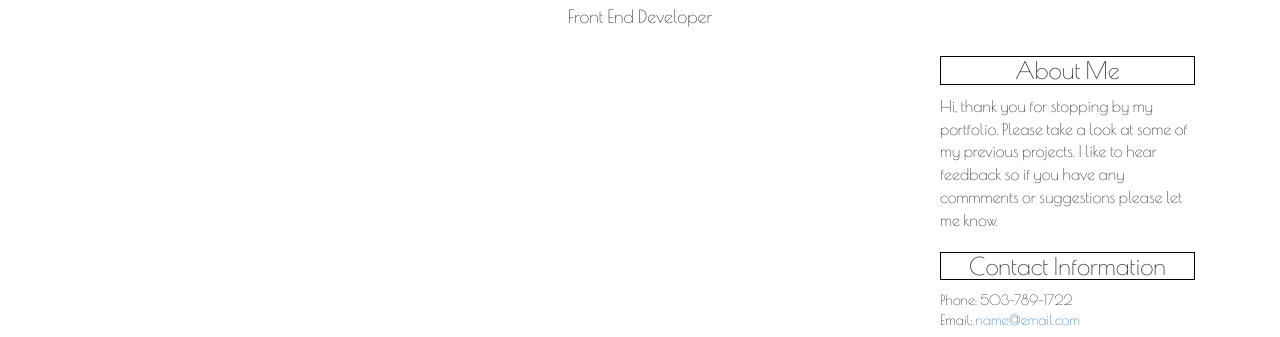
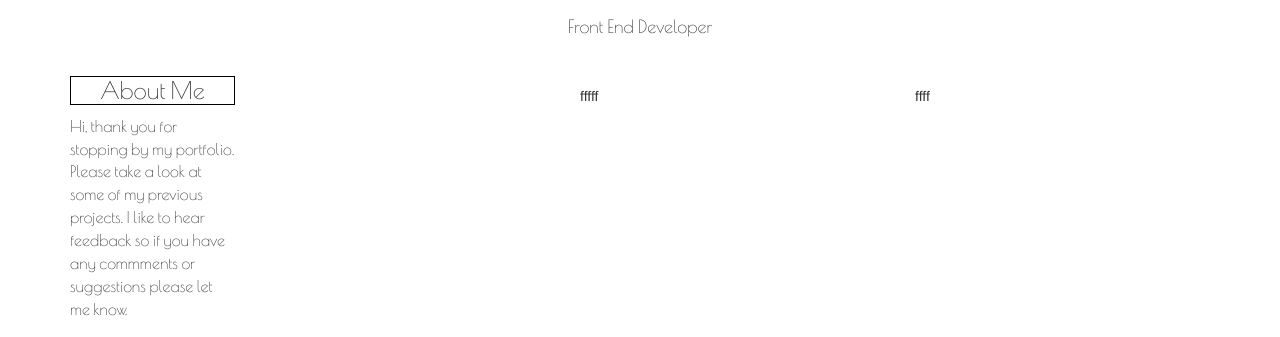
Before and after one commit to NikiGarner/First-Portfolio, a plain HTML site: page index.html in a window 1280 px wide. Shown: the part 63-400 px from the top of the page. Drawn offline with nearby package versions, Linux system fonts and the light colour scheme.

Commit message:
created columns for the portfolio page.

```diff
--- a/css/stylesheet.css
+++ b/css/stylesheet.css
@@ -1,6 +1,22 @@
 .header{
   font-family: 'Poiret One', cursive;
   text-align: center;
+
+}
+
+.header h4{
+  padding: 10px;
+}
+
+.col-md-4{
+  padding-top: 15px;
+  margin-top: 15px;
+  margin-left: 10px;
+}
+
+.col-md-2 about-me{
+  float:right;
+
 }
 
 .about-me h3{
--- a/index.html
+++ b/index.html
@@ -1,11 +1,9 @@
 <!DOCTYPE html>
 <html>
   <head>
-
     <link href='https://fonts.googleapis.com/css?family=Poiret+One' rel='stylesheet' type='text/css'>
     <link href="css/bootstrap.css" rel="stylesheet" type="text/css">
     <link href="css/stylesheet.css" rel="stylesheet" type="text/css">
-
     <title>Niki Garner</title>
   </head>
 
@@ -15,8 +13,14 @@
       <h1>Niki Garner</h1>
       <h4>Front End Developer</h4>
     </div>
-
-    <div id="sidebar" class="col-xs-6 col-sm-3 sidebar-offcanvas">
+    <div class="row">
+      <div class="col-md-10">
+        <div class="row">
+          <div class="col-md-4">ffff</div>
+          <div class="col-md-4">fffff</div>
+        </div>
+      </div>
+      <div class="col-md-2">
         <div class="about-me">
         <!-- I need to take a better picture  booystrap.css line 1144<img src="img/IMG_8281framedLR_BW071710.jpg" alt="Niki Garner" class="img-circle">-->
         <h3>About Me</h3>
@@ -41,6 +45,15 @@
             <img src="img/1454039081_Socialmedia_icons_Pinterest.png" alt="Pinterest">
           </a>
         </div>
+      </div>
+    </div>
+
+
+
+    <!-- sidebar code-->
+
+
+
 
     </div>
   </body>
```
Also changed, not shown: css/bootstrap.css. Lines whose indentation alone changed are shown as unchanged.
